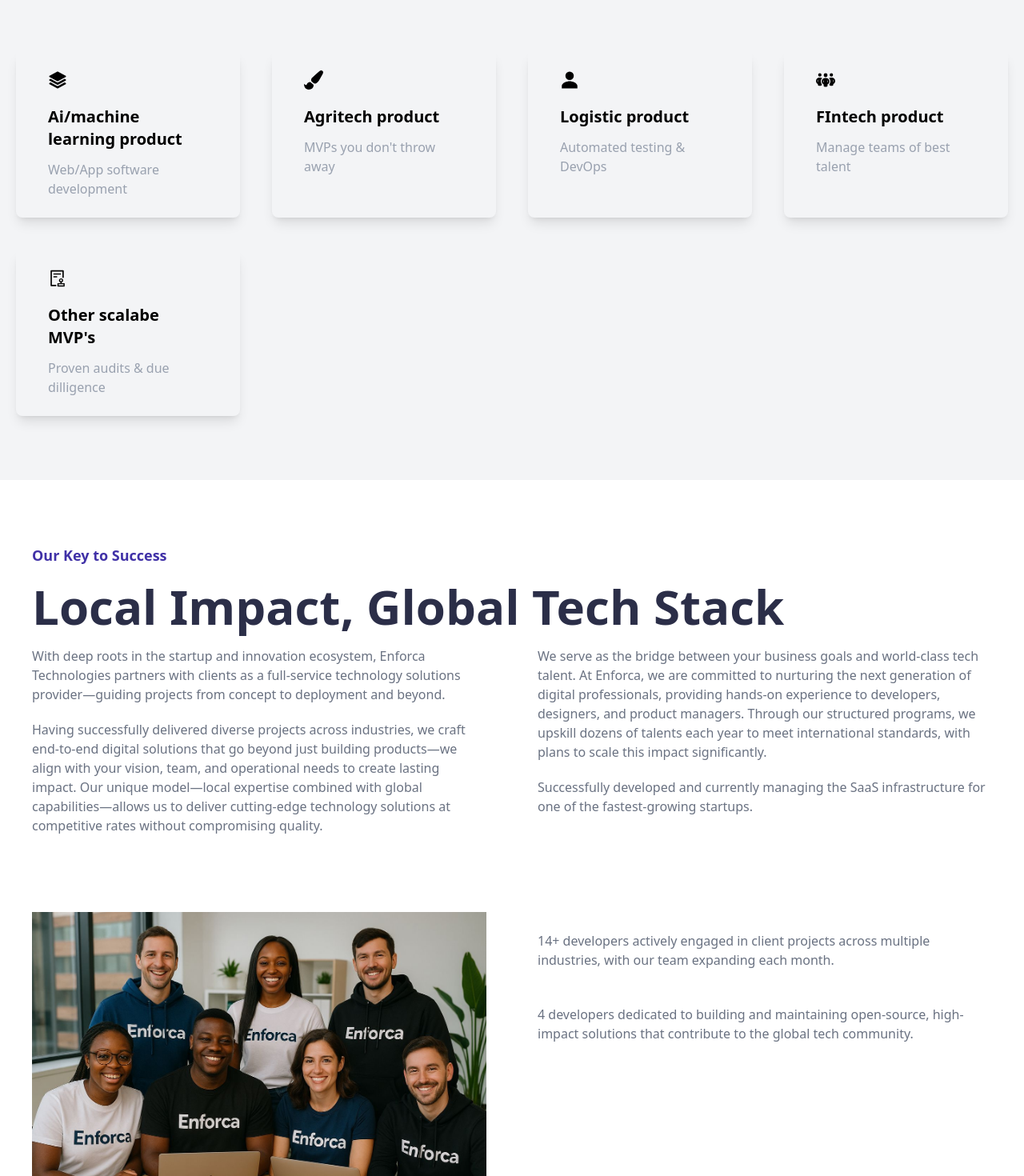
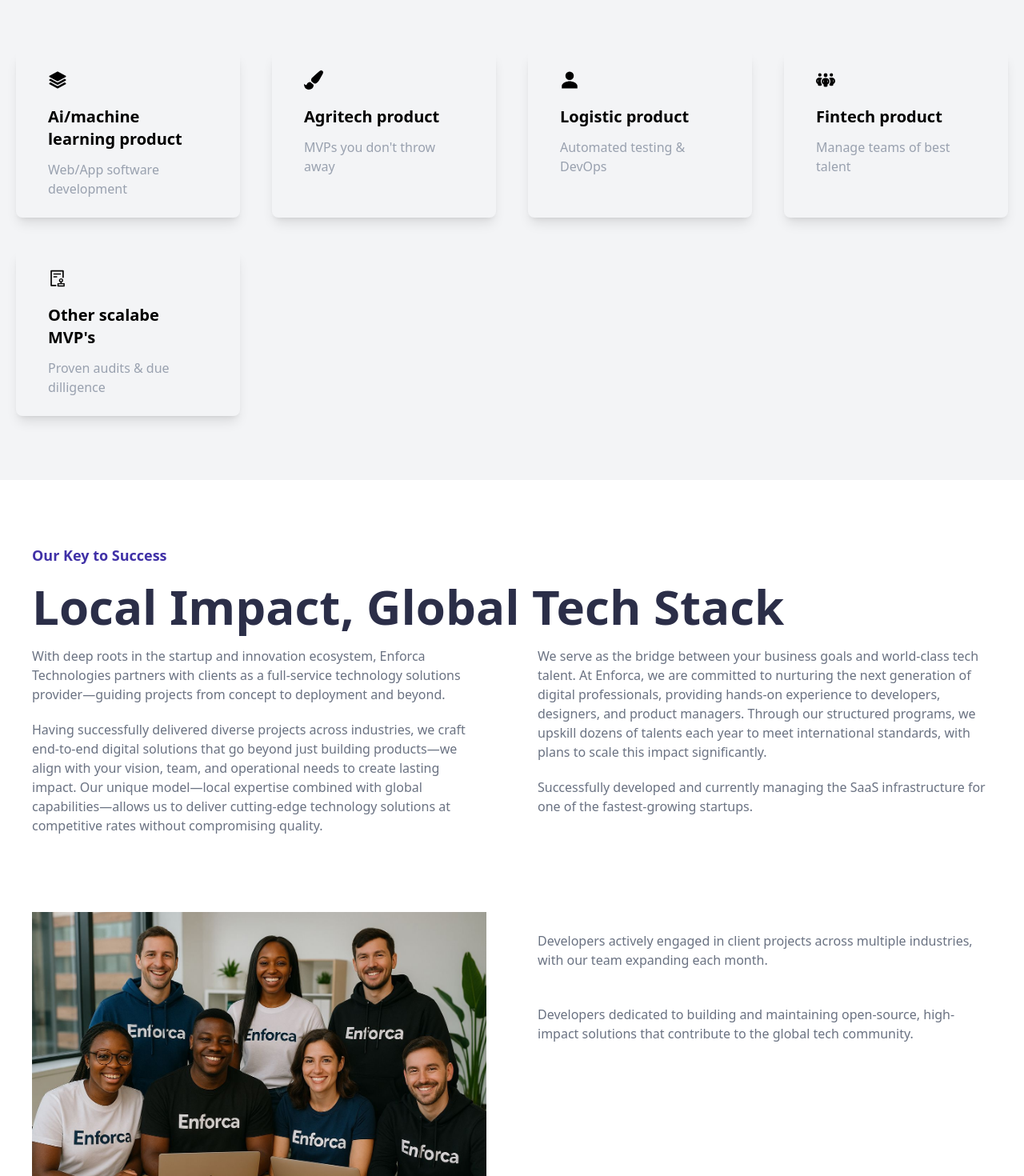
Before and after one commit to AyobamiOluwasegunLawal/enforcamentor, a Next.js app: page / in a window 1280 px wide. Shown: the part 840-2310 px from the top of the page at 80% size. Built offline with nearby package versions, Linux system fonts and the light colour scheme.

Commit message:
Third commit

```diff
--- a/app/contants/data.js
+++ b/app/contants/data.js
@@ -57,7 +57,7 @@
     {
         id: nanoid(),
         icon: <FaPeopleGroup className={'size-6'}/>,
-        title: "FIntech product",
+        title: "Fintech product",
         description: "Manage teams of best talent"
     },
 
@@ -72,7 +72,7 @@
 export const testimonials = [
     {
         id: nanoid(),
-        client: "Adiola",
+        client: "Adeola",
         comment:"I currently work as an MI analyst with KIOX. With a lot of hard work, dedication, consistency and allowing Mentor techies hold my hands all through the journey of my job search I was able to get my dream job within few months of joining Mentor techies in the uk.",
         star:"⭐⭐⭐⭐⭐",
         location: "Uk"
--- a/app/section/Success.js
+++ b/app/section/Success.js
@@ -60,7 +60,7 @@
               <div className={"space-x-2"}>
                 <span className={"blue-box"} />
                 <li className={"text-gray-500 text-md"}>
-                  14+ developers actively engaged in client projects across
+                  Developers actively engaged in client projects across
                   multiple industries, with our team expanding each month.
                 </li>
               </div>
@@ -68,7 +68,7 @@
               <div className={"space-x-2"}>
                 <span className={"blue-box"} />
                 <li className={"text-gray-500 text-md"}>
-                  4 developers dedicated to building and maintaining
+                  Developers dedicated to building and maintaining
                   open-source, high-impact solutions that contribute to the
                   global tech community.
                 </li>
```
